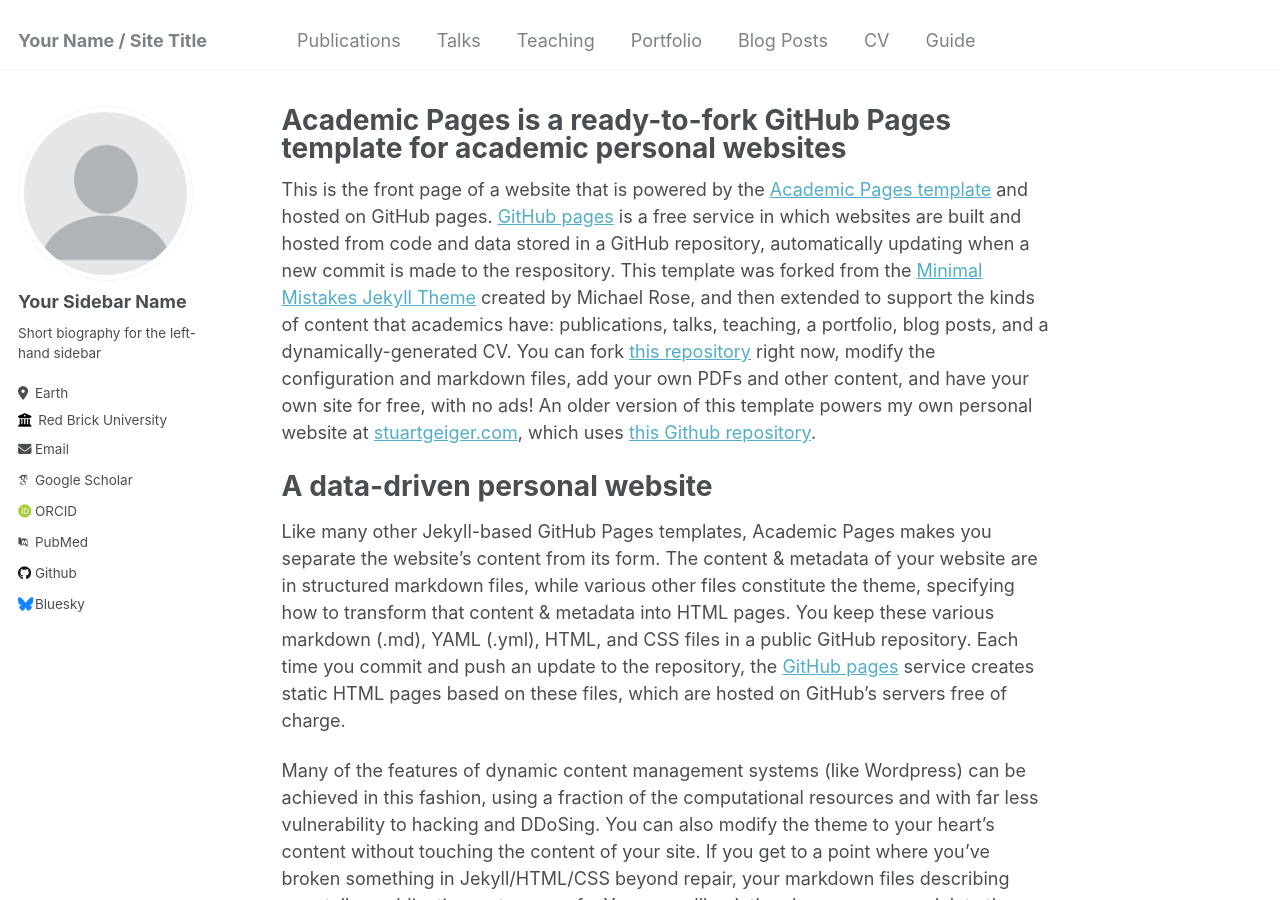
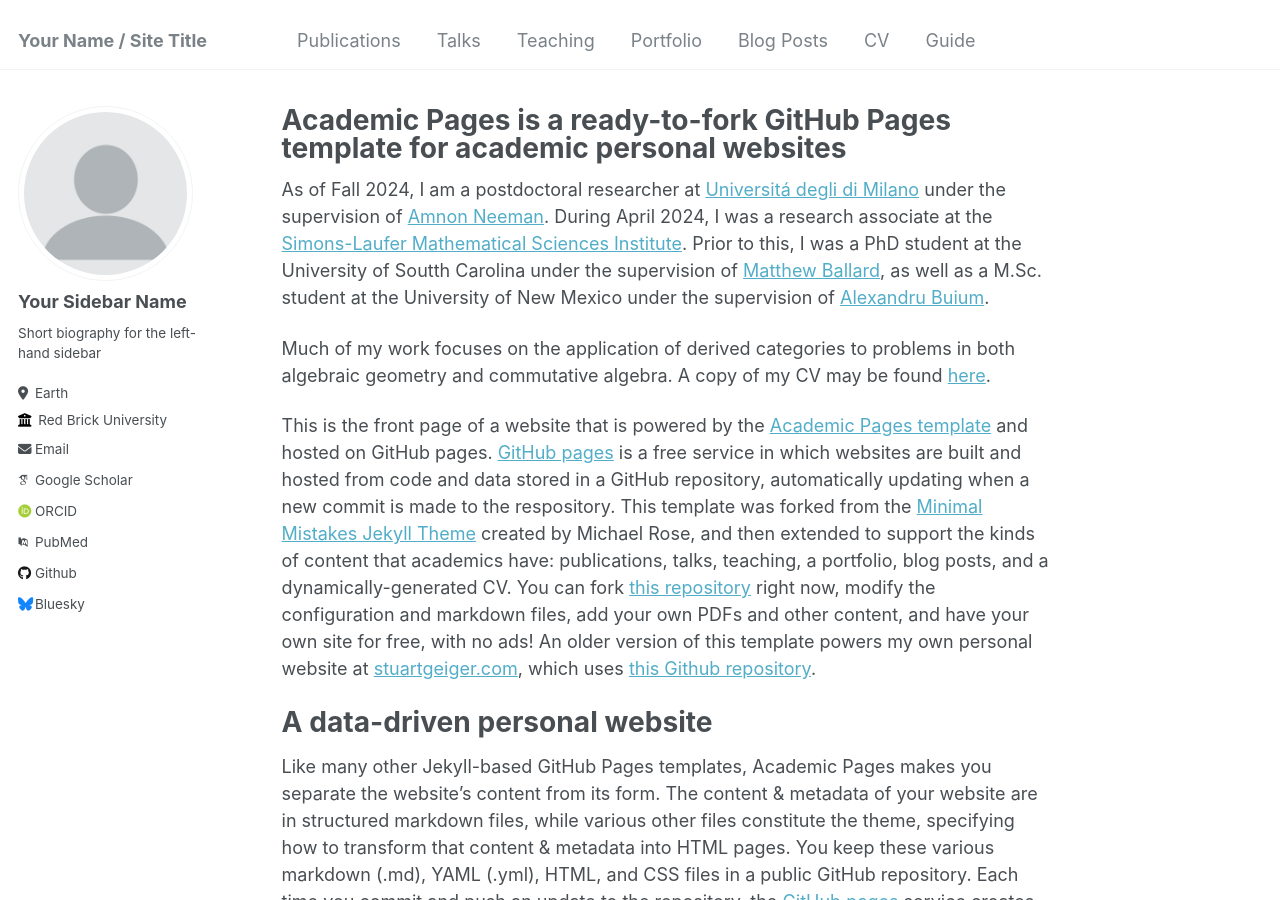
Before and after one commit to lankp/oldoldfile, a Jekyll site: the page built from _pages/about.md, in a window 1280 px wide and 900 px high. Built offline with Jekyll 4.4.1, drawn with Linux system fonts in a browser that asks for light colours; some web fonts are replaced.

Commit message:
Update about.md

```diff
--- a/_pages/about.md
+++ b/_pages/about.md
@@ -6,6 +6,10 @@ redirect_from:
   - /about/
   - /about.html
 ---
+
+As of Fall 2024, I am a postdoctoral researcher at [Universitá degli di Milano](https://www.unimi.it/en) under the supervision of [Amnon Neeman](https://www.unimi.it/en/ugov/person/amnon-neeman). During April 2024, I was a research associate at the [Simons-Laufer Mathematical Sciences Institute](https://www.slmath.org/programs/356). Prior to this, I was a PhD student at the University of Soutth Carolina under the supervision of [Matthew Ballard](https://www.matthewrobertballard.com), as well as a M.Sc. student at the University of New Mexico under the supervision of [Alexandru Buium](http://www.math.unm.edu/~buium).
+
+Much of my work focuses on the application of derived categories to problems in both algebraic geometry and commutative algebra. A copy of my CV may be found [here]().
 
 This is the front page of a website that is powered by the [Academic Pages template](https://github.com/academicpages/academicpages.github.io) and hosted on GitHub pages. [GitHub pages](https://pages.github.com) is a free service in which websites are built and hosted from code and data stored in a GitHub repository, automatically updating when a new commit is made to the respository. This template was forked from the [Minimal Mistakes Jekyll Theme](https://mmistakes.github.io/minimal-mistakes/) created by Michael Rose, and then extended to support the kinds of content that academics have: publications, talks, teaching, a portfolio, blog posts, and a dynamically-generated CV. You can fork [this repository](https://github.com/academicpages/academicpages.github.io) right now, modify the configuration and markdown files, add your own PDFs and other content, and have your own site for free, with no ads! An older version of this template powers my own personal website at [stuartgeiger.com](http://stuartgeiger.com), which uses [this Github repository](https://github.com/staeiou/staeiou.github.io).
 
```
